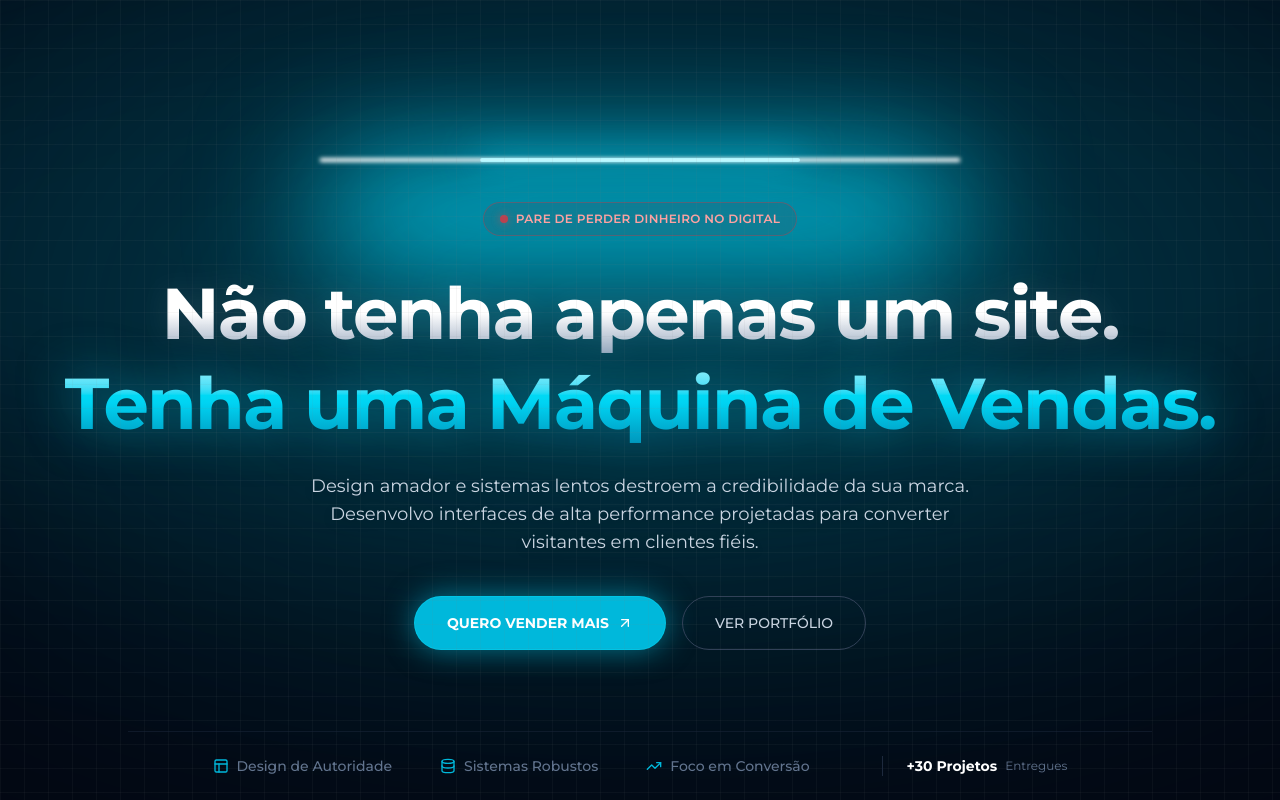
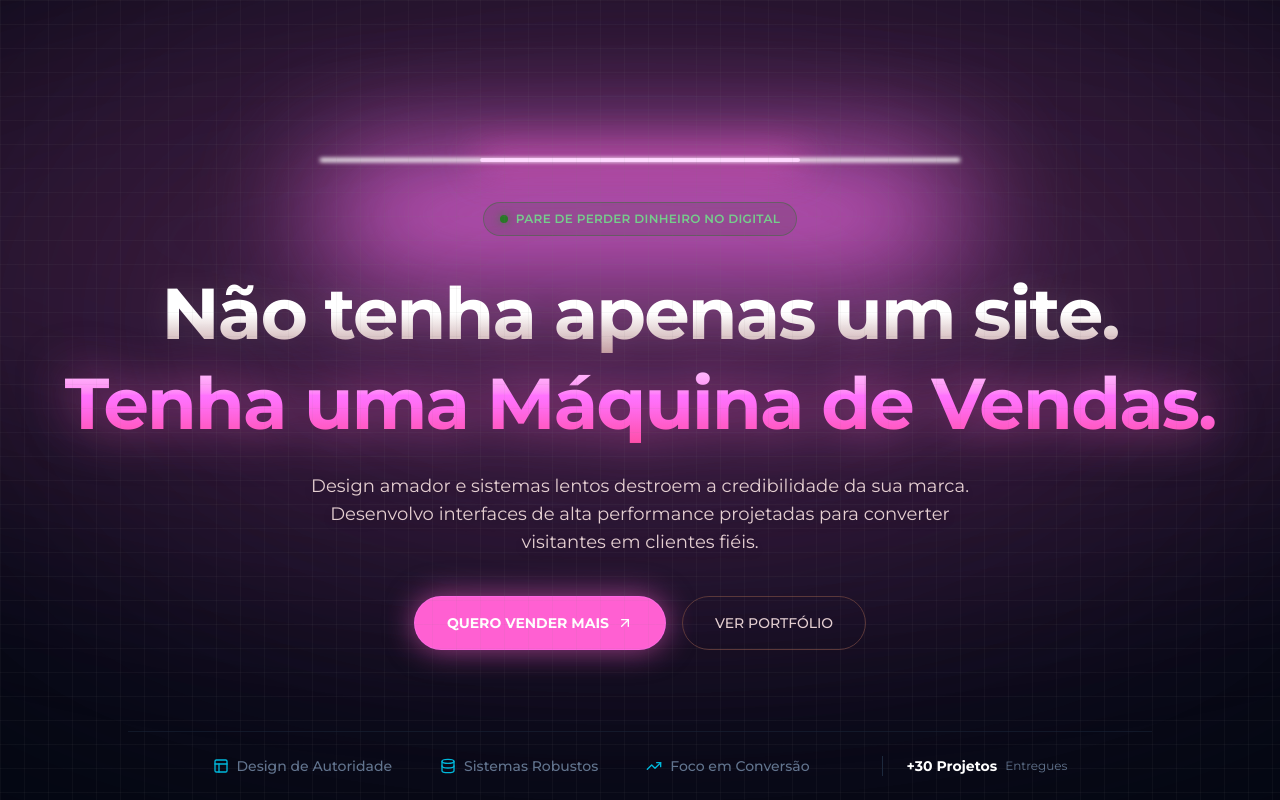
Before and after one commit to kelson-cosme/portfolio2026, a React (Vite) app: page / in a window 1280 px wide. Built offline with nearby package versions, Linux system fonts and the light colour scheme.

Commit message:
cores mudando automatico

```diff
--- a/src/App.tsx
+++ b/src/App.tsx
@@ -5,7 +5,8 @@ import { TechStack } from "./components/TechStack";
 import { Projects } from "./components/Projects";
 import { Services } from "./components/Services";
 import { Testimonials } from "./components/Testimonials";
-import { Contact } from "./components/Contact"; // <--- 1. Importa aqui
+import { Contact } from "./components/Contact";
+import { ScrollReveal } from "@/components/ui/scroll-reveal.tsx"; // <--- 1. Importa o componente
 
 function App() {
   const scrollRef = useRef<HTMLElement>(null);
@@ -15,19 +16,32 @@ function App() {
       ref={scrollRef as any}
       className="bg-brand-dark min-h-screen h-screen w-full overflow-y-scroll snap-y snap-proximity scroll-smooth"
     >
+      {/* Hero já tem animação própria */}
       <Hero scrollContainerRef={scrollRef} />
 
-      <About scrollContainerRef={scrollRef} />
+      {/* About já tem ContainerScroll, mas podemos adicionar reveal suave na entrada */}
+      <ScrollReveal>
+        <About scrollContainerRef={scrollRef} />
+      </ScrollReveal>
 
-      <TechStack />
+      {/* TechStack entra suavemente */}
+      <ScrollReveal>
+        <TechStack />
+      </ScrollReveal>
 
-      <Projects />
+      {/* Projects entra suavemente */}
+      <ScrollReveal>
+        <Projects />
+      </ScrollReveal>
 
+      {/* Services e Contact mantêm-se fora do Reveal pois são 'sticky' e complexos */}
       <Services scrollContainerRef={scrollRef} />
 
-      <Testimonials />
+      {/* Testimonials entra suavemente */}
+      <ScrollReveal>
+        <Testimonials />
+      </ScrollReveal>
 
-      {/* 2. Adiciona o componente aqui (O Grande Final) */}
       <Contact scrollContainerRef={scrollRef} />
 
     </main>
--- a/src/components/ui/lamp.tsx
+++ b/src/components/ui/lamp.tsx
@@ -13,22 +13,22 @@ export const LampContainer = ({
   return (
     <div
       className={cn(
-        "flex min-h-screen flex-col items-center justify-center overflow-hidden bg-brand-dark w-full z-0 pt-32  ",
+        "flex min-h-screen flex-col items-center justify-center overflow-hidden bg-brand-dark w-full z-0 pt-32 relative",
         className
       )}
     >
       {/* --- CAMADA DE LUZ AMBIENTE (TELA INTEIRA) --- */}
-      {/* Esta div cria o brilho azulado que inunda a tela vindo do topo */}
-      <div className="absolute top-0 left-0 w-full h-full z-0 pointer-events-none overflow-hidden">
+      {/* Adicionamos 'animate-hue' aqui para o brilho de fundo mudar de cor */}
+      <div className="absolute top-0 left-0 w-full h-full z-0 pointer-events-none overflow-hidden animate-hue">
           <div
             className="absolute top-[-10%] left-1/2 -translate-x-1/2 w-[150vw] h-[80vh] bg-cyan-500/20 blur-[120px] rounded-[100%]"
             style={{ opacity: 0.6 }}
           />
-
       </div>
 
       {/* --- A BARRA DE LUZ FÍSICA --- */}
-      <div className="relative z-10 w-full flex flex-col items-center justify-center -translate-y-20">
+      {/* Adicionamos 'animate-hue' aqui para a lâmpada e o núcleo mudarem de cor */}
+      <div className="relative z-10 w-full flex flex-col items-center justify-center -translate-y-20 animate-hue">
 
         {/* Glow concentrado na barra */}
         <motion.div
@@ -48,18 +48,15 @@ export const LampContainer = ({
              <div className="absolute top-0 left-1/2 -translate-x-1/2 w-1/2 h-full bg-white blur-[2px]" />
         </motion.div>
 
-        {/* Mascara para esconder o topo da luz e dar a impressao que sai de "cima" */}
-        {/* <div className="absolute inset-auto z-40 h-44 w-full -translate-y-[13rem] bg-brand-dark"></div> */}
-
-
-                  {/* Núcleo mais forte da luz */}
-          <div
+        {/* Núcleo mais forte da luz */}
+        <div
             className="absolute top-[-10%] left-1/2 -translate-x-1/2 w-[100vw] h-[40vh] bg-cyan-400/30 blur-[190px] rounded-[100%]"
-          />
+        />
       </div>
 
       {/* --- CONTEÚDO (TEXTO) --- */}
-      <div className="relative z-50 flex flex-col items-center px-5 -translate-y-10">
+      {/* Adicionamos 'animate-hue' aqui para o Texto e Botões acompanharem a cor da luz */}
+      <div className="relative z-50 flex flex-col items-center px-5 -translate-y-10 animate-hue">
         {children}
       </div>
     </div>
--- /dev/null
+++ b/src/components/ui/scroll-reveal.tsx.tsx
@@ -0,0 +1,43 @@
+"use client";
+import React from "react";
+import { motion } from "framer-motion";
+import { cn } from "@/lib/utils";
+
+interface ScrollRevealProps {
+  children: React.ReactNode;
+  className?: string;
+  delay?: number; // Permite atrasar a animação se necessário
+}
+
+export const ScrollReveal = ({
+  children,
+  className,
+  delay = 0
+}: ScrollRevealProps) => {
+  return (
+    <motion.div
+      initial={{
+        opacity: 0,
+        y: 80,             // Começa 80px abaixo
+        filter: "blur(10px)" // Começa desfocado
+      }}
+      whileInView={{
+        opacity: 1,
+        y: 0,
+        filter: "blur(0px)"
+      }}
+      viewport={{
+        once: true,        // Anima apenas uma vez
+        margin: "-10%"     // Começa a animar quando 10% do elemento estiver visível
+      }}
+      transition={{
+        duration: 0.8,
+        ease: [0.22, 1, 0.36, 1], // Easing suave (cubic-bezier)
+        delay: delay
+      }}
+      className={cn("w-full", className)}
+    >
+      {children}
+    </motion.div>
+  );
+};
--- a/src/index.css
+++ b/src/index.css
@@ -178,3 +178,12 @@
     background: rgba(6, 182, 212, 0.5);
   }
 }
+
+@keyframes hue-rotate {
+  from { filter: hue-rotate(0deg); }
+  to { filter: hue-rotate(360deg); }
+}
+
+.animate-hue {
+  animation: hue-rotate 15s linear infinite; /* 15s para uma mudança suave */
+}
```
